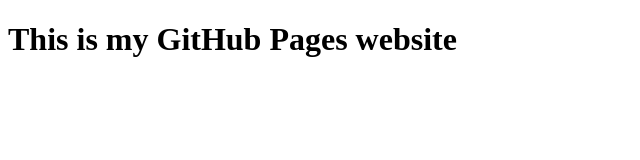
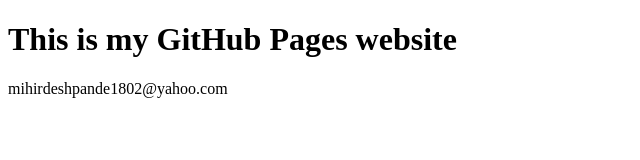
Before and after one commit to d-mihir/d-mihir.github.io, a plain HTML site: page index.html in a window 1280 px wide. Shown: the whole page, without its empty margins (0-640 px from the left). Drawn offline with Linux system fonts and the light colour scheme.

Commit message:
Added contact

```diff
--- a/index.html
+++ b/index.html
@@ -5,5 +5,6 @@
     </head>
     <body>
         <h1>This is my GitHub Pages website</h1>
+        mihirdeshpande1802@yahoo.com
     </body>
 </html>
```
